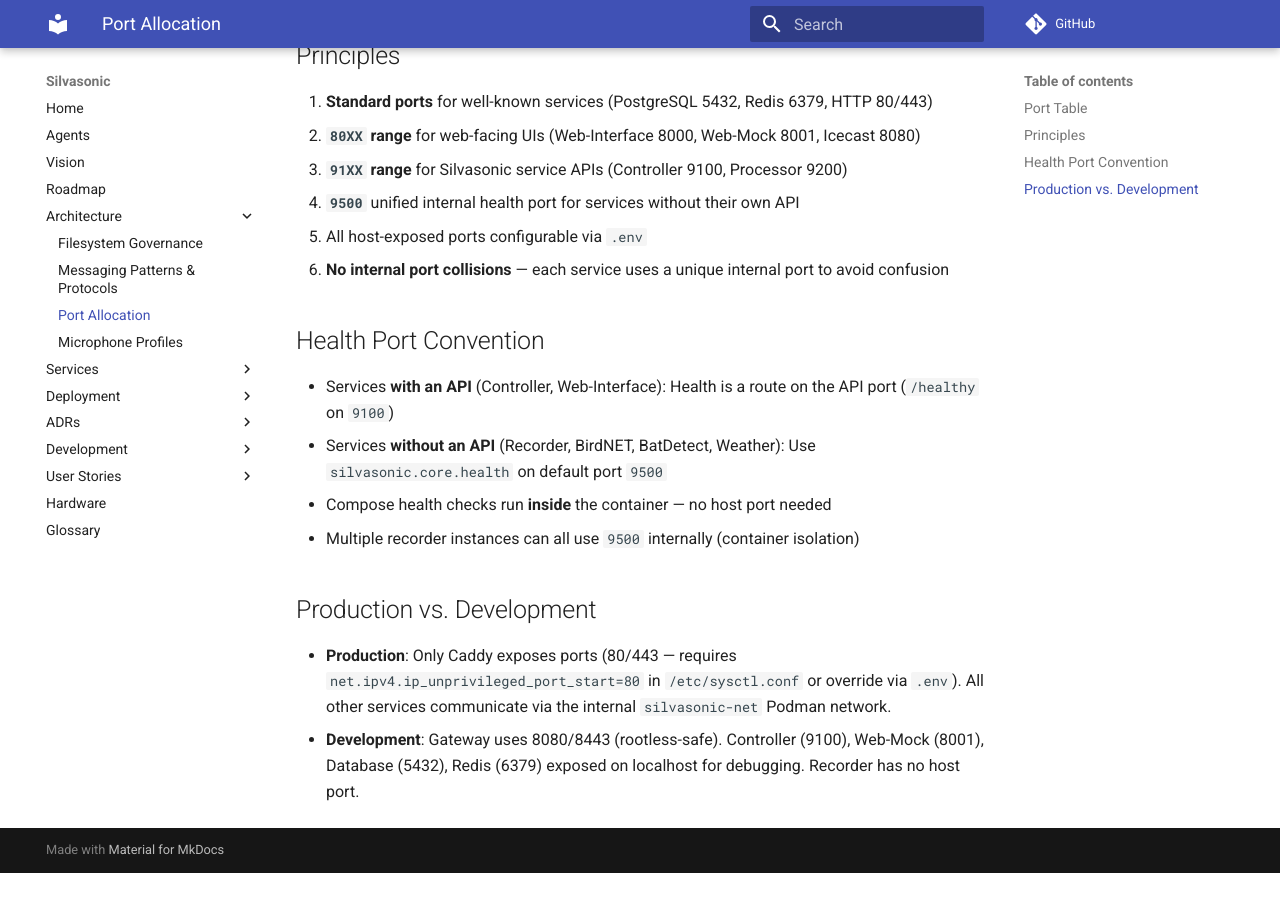
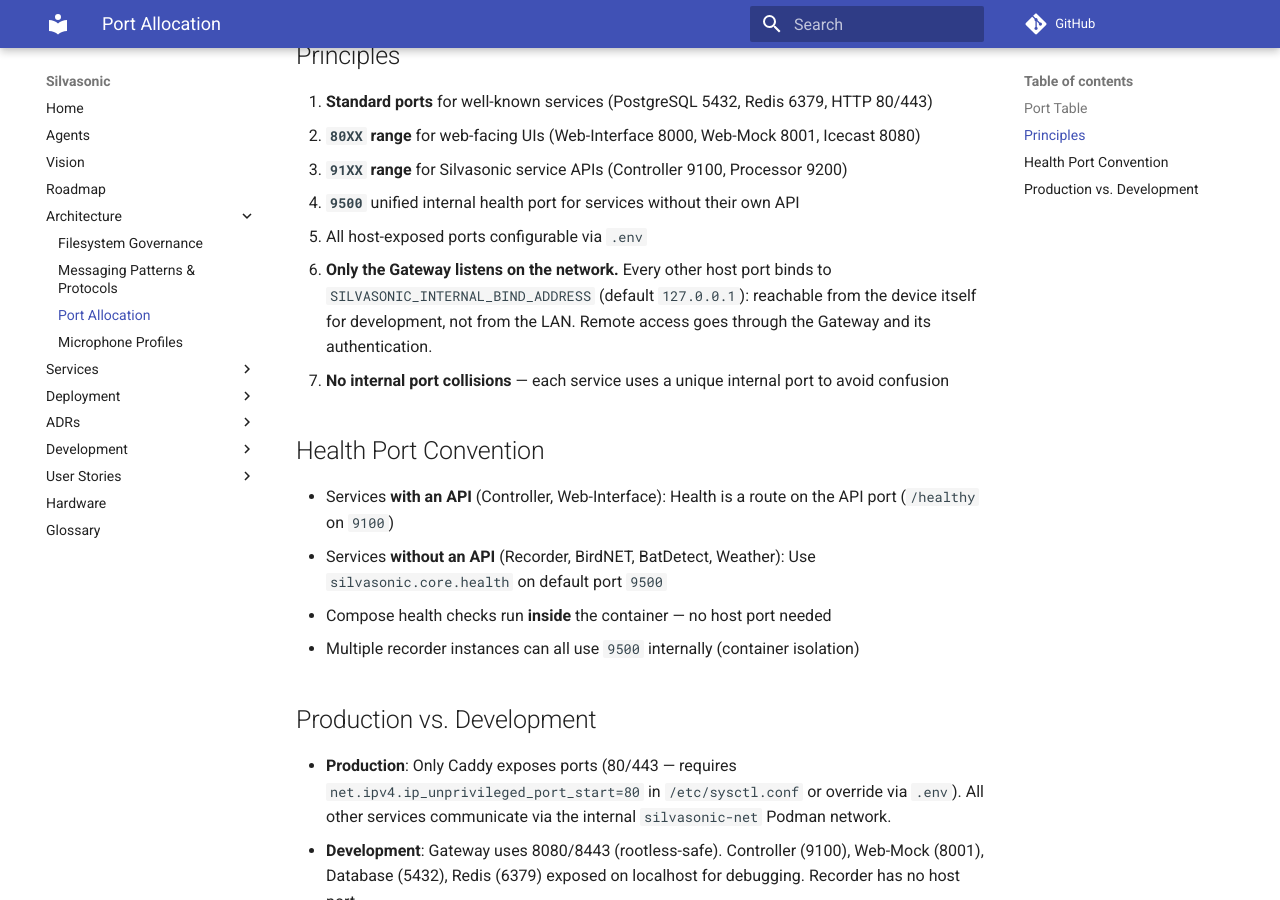
Before and after one commit to kyellsen/silvasonic, an MkDocs documentation site: the page built from docs/arch/port_allocation.md, in a window 1280 px wide and 900 px high, scrolled down 1249 px. Built offline with MkDocs 1.6.1 and Material for MkDocs 9.7.7, drawn with Linux system fonts in a browser that asks for light colours; comment, search, counter and statistics services are not loaded; before the commit the page ends 2122 px from its top, so only the background shows below that.

Commit message:
fix(compose): keep database, Redis and service APIs off the network
Every host port was bound to all interfaces, so on the device's network
anyone could reach PostgreSQL (default password), Redis (no password)
and the Controller and Processor APIs, bypassing the Gateway and its
authentication. Those ports now bind to SILVASONIC_INTERNAL_BIND_ADDRESS,
default 127.0.0.1: still reachable from the device itself for
development, not from the LAN. The Gateway stays the only network entry.
Rootless Podman honours the host address (checked: 200 on 127.0.0.1,
refused on the LAN address).

Co-Authored-By: Claude Opus 5.5 <noreply@anthropic.com>

```diff
--- a/docs/arch/port_allocation.md
+++ b/docs/arch/port_allocation.md
@@ -32,7 +32,8 @@ All Silvasonic services use a consistent port scheme. Ports are configured via `
 3. **`91XX` range** for Silvasonic service APIs (Controller 9100, Processor 9200)
 4. **`9500`** unified internal health port for services without their own API
 5. All host-exposed ports configurable via `.env`
-6. **No internal port collisions** — each service uses a unique internal port to avoid confusion
+6. **Only the Gateway listens on the network.** Every other host port binds to `SILVASONIC_INTERNAL_BIND_ADDRESS` (default `127.0.0.1`): reachable from the device itself for development, not from the LAN. Remote access goes through the Gateway and its authentication.
+7. **No internal port collisions** — each service uses a unique internal port to avoid confusion
 
 ## Health Port Convention
 
```
Also changed, not shown: compose.yml (+9 -5 lines), 1 other file.
